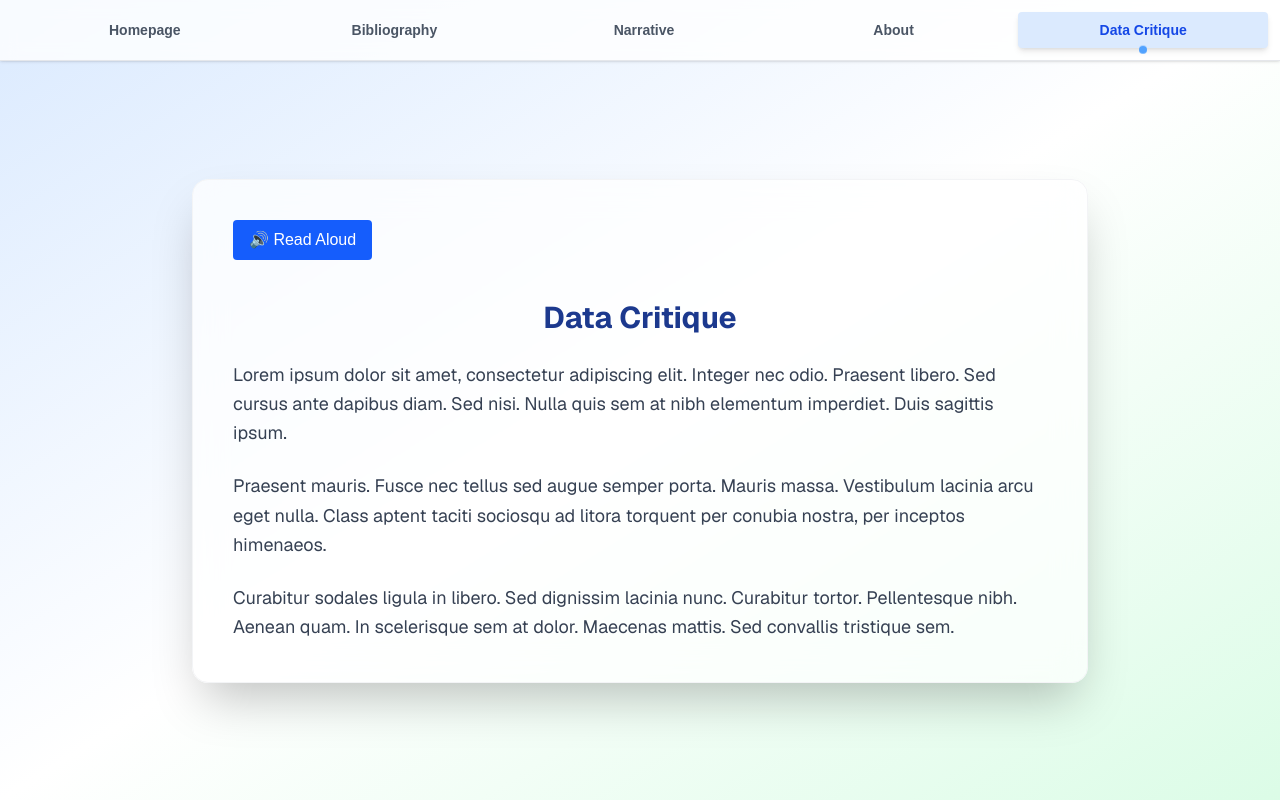
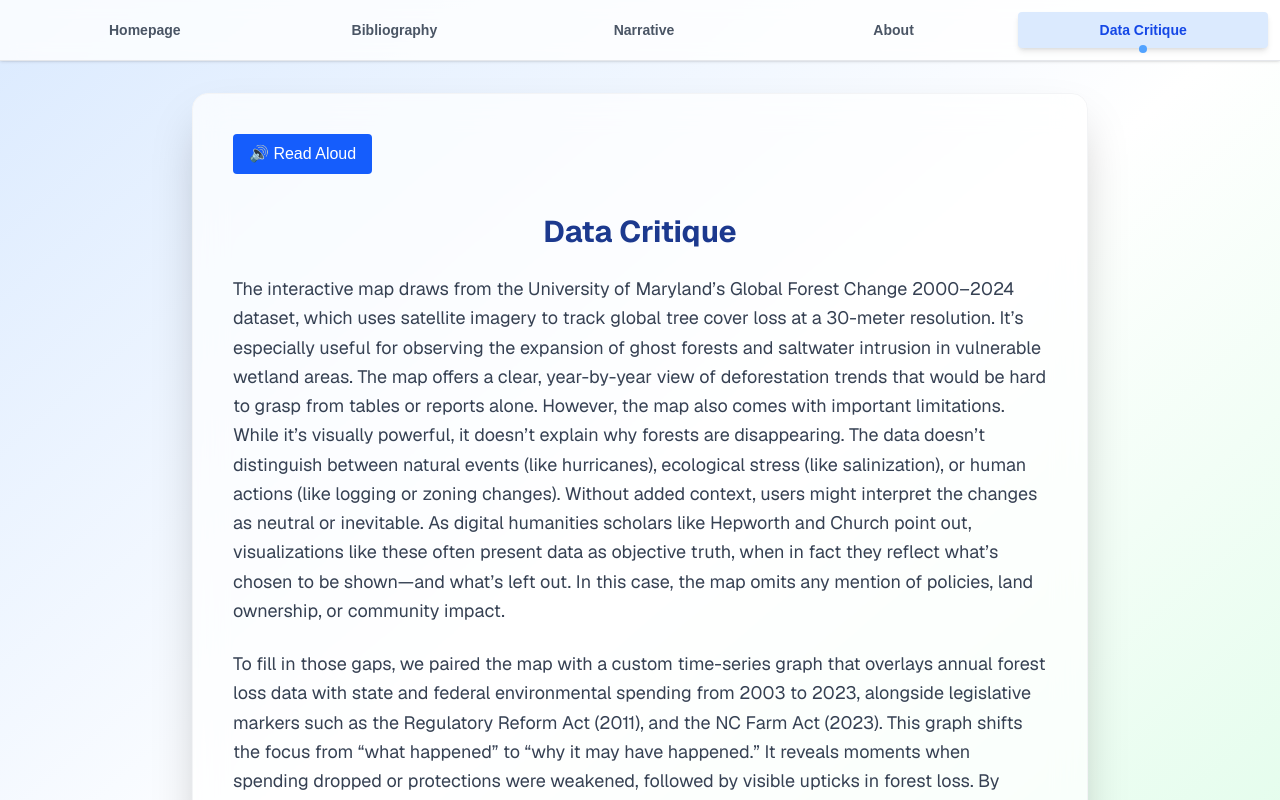
Before and after one commit to JayYeung/ghost-forest-frontend, a Next.js app: page /data-critique in a window 1280 px wide. Shown: the top 800 px of the page. Built offline with nearby package versions, Linux system fonts and the light colour scheme.

Commit message:
Update page.tsx
Added a data critique for the map and the graph

```diff
--- a/src/app/data-critique/page.tsx
+++ b/src/app/data-critique/page.tsx
@@ -28,16 +28,25 @@ export default function DataCritique() {
                         style={{ fontFamily: "var(--font-geist-sans)" }}
                     >
                         <p className="text-lg leading-relaxed">
-                            Lorem ipsum dolor sit amet, consectetur adipiscing
-                            elit. Integer nec odio. Praesent libero. Sed cursus
-                            ante dapibus diam. Sed nisi. Nulla quis sem at nibh
-                            elementum imperdiet. Duis sagittis ipsum.
+                            The interactive map draws from the University of Maryland’s Global Forest Change 2000–2024 dataset,
+                            which uses satellite imagery to track global tree cover loss at a 30-meter resolution.
+                            It’s especially useful for observing the expansion of ghost forests and saltwater intrusion in vulnerable wetland areas.
+                            The map offers a clear, year-by-year view of deforestation trends that would be hard to grasp from tables or reports alone.
+                            However, the map also comes with important limitations. While it’s visually powerful, it doesn’t explain why forests are disappearing.
+                            The data doesn’t distinguish between natural events (like hurricanes), ecological stress (like salinization),
+                            or human actions (like logging or zoning changes). Without added context, users might interpret the changes as neutral or inevitable.
+                            As digital humanities scholars like Hepworth and Church point out, visualizations like these often present data as objective truth,
+                            when in fact they reflect what’s chosen to be shown—and what’s left out. In this case, the map omits any mention of policies, land ownership,
+                            or community impact.
+
                         </p>
                         <p className="text-lg leading-relaxed">
-                            Praesent mauris. Fusce nec tellus sed augue semper
-                            porta. Mauris massa. Vestibulum lacinia arcu eget
-                            nulla. Class aptent taciti sociosqu ad litora
-                            torquent per conubia nostra, per inceptos himenaeos.
+                            To fill in those gaps, we paired the map with a custom time-series graph that overlays annual forest loss data with state and federal environmental spending from 2003 to 2023,
+                            alongside legislative markers such as the Regulatory Reform Act (2011), and the NC Farm Act (2023). This graph shifts the focus from “what happened” to “why it may have happened.”
+                            It reveals moments when spending dropped or protections were weakened, followed by visible upticks in forest loss. By putting ecological data in conversation with policy and money,
+                            the graph invites a more critical reading of environmental change as something shaped by governance and power—not just nature.
+                            The OSBM environmental spending data includes projections for recent years, meaning not all values reflect actual expenditures.
+                            Additionally, shifting budget categories and inconsistent definitions over time make direct year-to-year comparisons somewhat unreliable.
                         </p>
                         <p className="text-lg leading-relaxed">
                             Curabitur sodales ligula in libero. Sed dignissim
```
